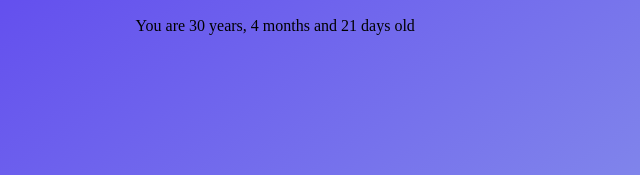
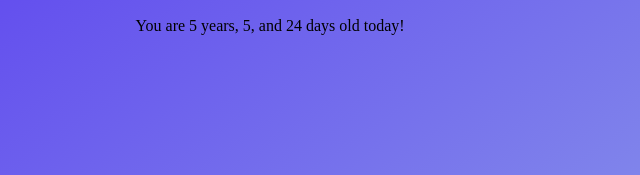
Before and after one commit to harshy109/Age-Calculator, a plain HTML site: page index.html in a window 1280 px wide. Both pictures are taken after typing "2020-01-15" into the empty fields and a click on the button "Calculate". Shown: the part 373-548 px from the top of the page, 18-658 px from the left. Drawn offline with Linux system fonts and the light colour scheme.

Commit message:
created age calculator folder

```diff
--- a/index.html
+++ b/index.html
@@ -14,7 +14,7 @@
         </h1>
         <div class="outer">
             <input type="date" class="date">
-            <button>Calculate</button>
+            <button onclick="calculateAge()" class="cal-btn">Calculate</button>
         </div>
         <div class="ans">
             <p>You are 30 years, 4 months and 21 days old</p>
--- a/index.js
+++ b/index.js
@@ -1,8 +1,70 @@
-const currDay = new Date();
-console.log(currDay);
+const displayButton = document.querySelector('.cal-btn');
+const ans = document.querySelector(".ans");
 
-const birthDateInput = document.querySelector('.date').value;
+let inputDate = document.querySelector('.date');
+inputDate.max = new Date().toISOString().split("T")[0];
 
-const birthDate = new Date(birthDateInput);
 
-console.log(birthDate.getDay()," ",birthDate.getMonth(), " ", birthDate.getFullYear());
+
+function calculateAge(){
+    const birthDate = new Date(inputDate.value);
+
+    const y1 = birthDate.getFullYear();
+    const m1 = birthDate.getMonth()+1;
+    const d1 = birthDate.getDate()
+
+    const today = new Date();
+
+    const y2 = today.getFullYear();
+    const m2 =today.getMonth();
+    const d2 = today.getDate();
+
+    let y3, m3, d3;
+
+    y3 = y2- y1;
+
+    if(m2 >= m1){
+        m3 = m2 - m1;
+    }
+    else{
+        y3--;
+        m3 = 12 - m1 + m2;
+    }
+
+    if(d2 >= d1){
+        d3 = d2 - d1;
+    }
+    else{
+        m3--;
+        d3 = getDaysInMonth(y1, m1) - d1 + d2;
+    }
+    if(m3<=0){
+        m3 = 11;
+        y3--;
+    }
+
+    ans.innerHTML = `You are <span>${y3}</span> years, <span>${m3}</span>, and <span>${d3}</span> days old today!`;
+}
+
+function getDaysInMonth(year, month){
+    return new Date(year, month, 0).getDate();
+}
+
+
+
+// displayButton.addEventListener('click', function(){
+//     let p = document.createElement('p');
+//     p.innerHTML = "You are "+<span>years</span>+" years, "+<span>months</span>+", and "+<span>days</span>+" days old today!";
+//     p.className = "age-display";
+//     ans.appendChild(p);
+// })
+
+
+// const currDay = new Date();
+// console.log(currDay);
+
+// const birthDateInput = document.querySelector('.date').value;
+
+// const birthDate = new Date(birthDateInput);
+
+// console.log(birthDate.getDay()," ",birthDate.getMonth(), " ", birthDate.getFullYear());
--- a/style.css
+++ b/style.css
@@ -47,3 +47,6 @@ button{
     border: none;
     outline: none;
 }
+.age-display span{
+    color: #e7de62;
+}
```
